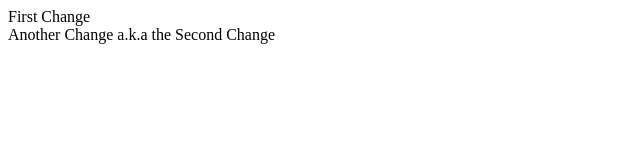
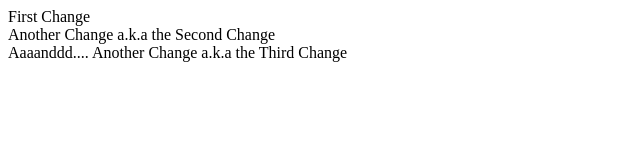
Before and after one commit to ericaongyt/self, a plain HTML site: page index.html in a window 1280 px wide. Shown: the whole page, without its empty margins (0-640 px from the left). Drawn offline with Linux system fonts and the light colour scheme.

Commit message:
The Third Commit Following the Second Commit which follows the First Ever Commit Since The Beginning Of Time

```diff
--- a/index.html
+++ b/index.html
@@ -10,5 +10,7 @@
 
 	<div>Another Change a.k.a the Second Change</div>
 
+	<div>Aaaanddd.... Another Change a.k.a the Third Change</div>
+
 </body>
 </html>
```
